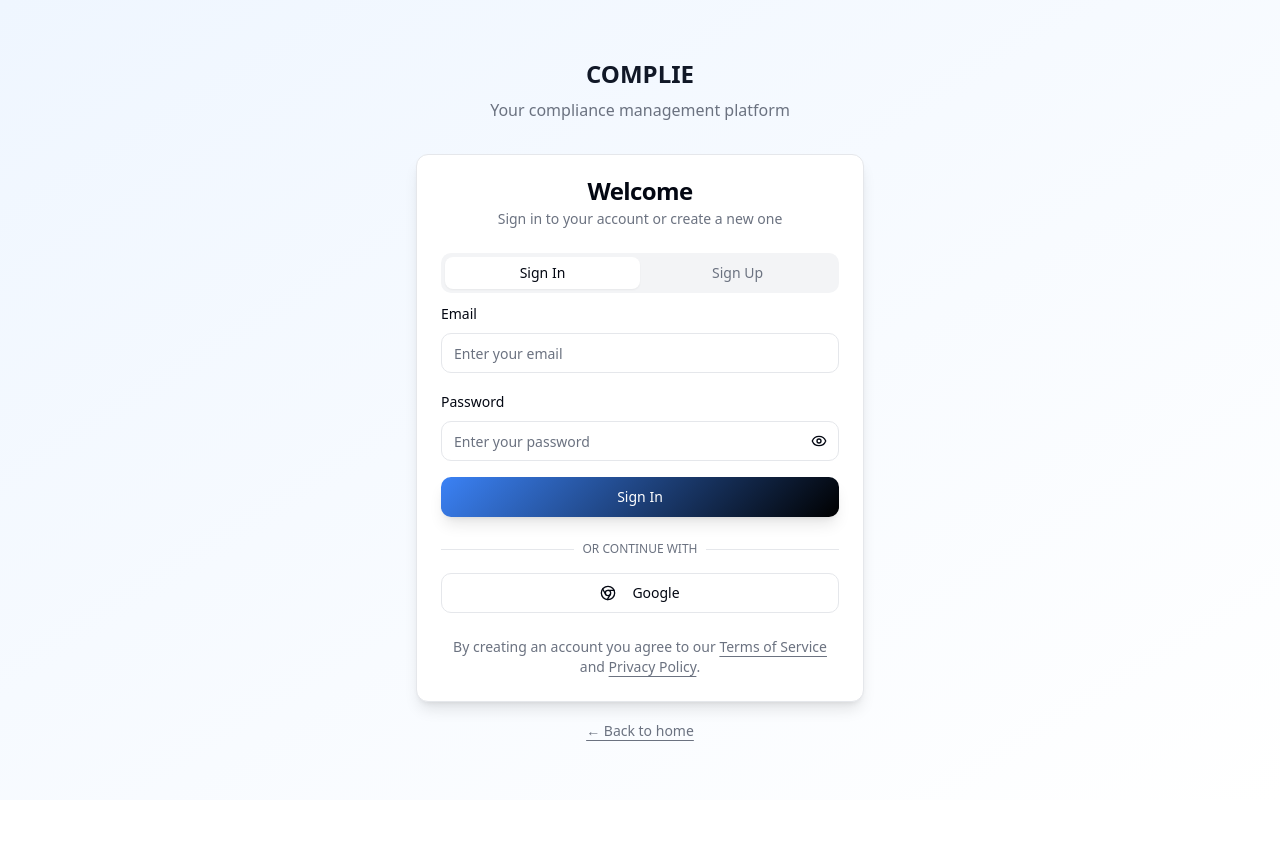
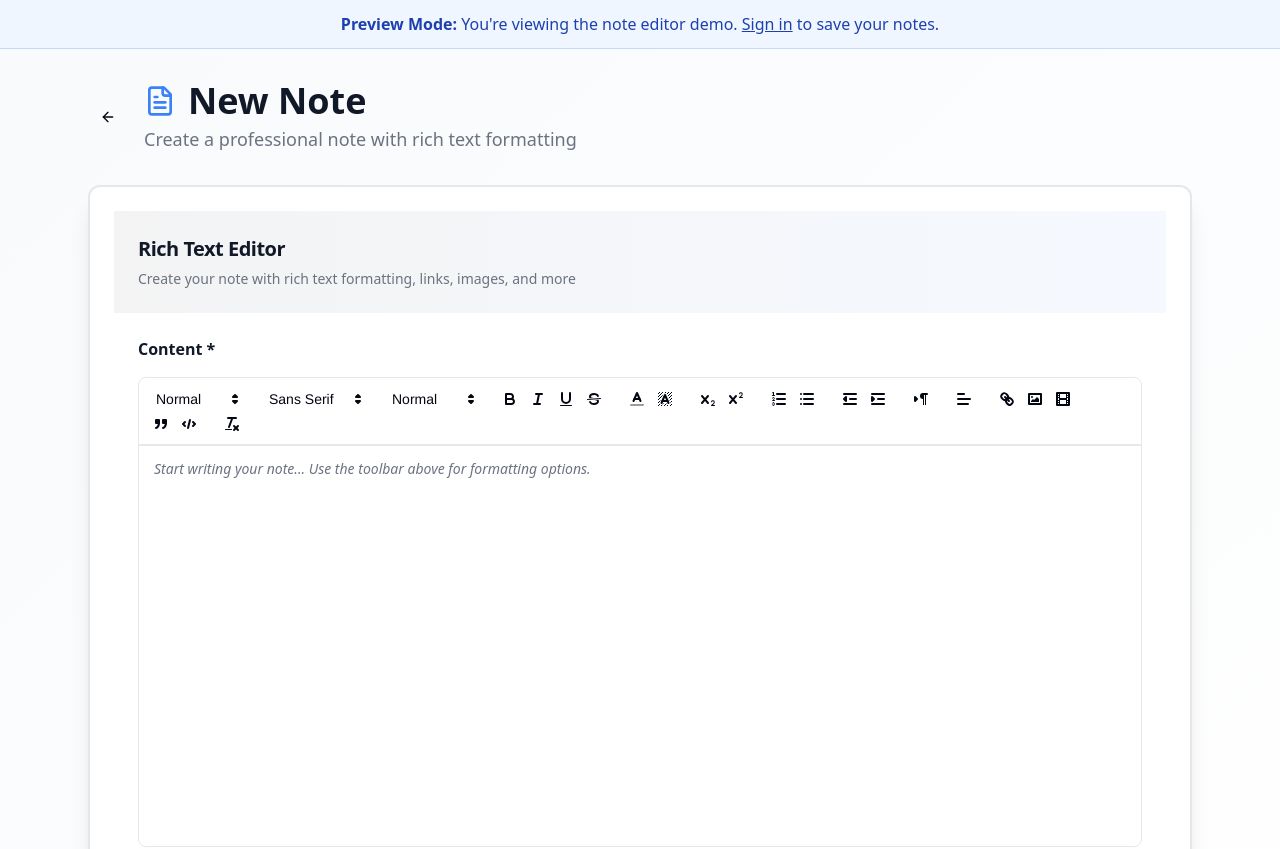
Before and after one commit to Complieio/compile-starter-kit, a React (Vite) app: page /notes/new in a window 1280 px wide. Before the commit this address led to /auth. Shown: the top 849 px of the page. Before the commit the page ends 800 px from the top, so only its background shows below. Built offline with nearby package versions, Linux system fonts and the light colour scheme; the HTML template or start-up script is replaced by a standard one.

Commit message:
Make Notes public for preview

```diff
--- a/src/App.tsx
+++ b/src/App.tsx
@@ -70,11 +70,12 @@ const App = () => (
             <Route path="/checklists" element={<AppLayout />}>
               <Route index element={<Checklists />} />
             </Route>
-            <Route path="/notes" element={<AppLayout />}>
-              <Route index element={<Notes />} />
-              <Route path="new" element={<NoteEditor />} />
-              <Route path=":id/edit" element={<NoteEditor />} />
-            </Route>
+
+            {/* Temporarily public Notes routes for preview */}
+            <Route path="/notes" element={<Notes />} />
+            <Route path="/notes/new" element={<NoteEditor />} />
+            <Route path="/notes/:id/edit" element={<NoteEditor />} />
+
             <Route path="/chatbot" element={<AppLayout />}>
               <Route index element={<Chatbot />} />
             </Route>
--- a/src/pages/notes/NoteEditor.tsx
+++ b/src/pages/notes/NoteEditor.tsx
@@ -138,7 +138,15 @@ const NoteEditor = () => {
 
   const handleSubmit = async (e: React.FormEvent) => {
     e.preventDefault();
-    if (!user) return;
+
+    if (!user) {
+      toast({
+        title: "Sign in required",
+        description: "Please sign in to save notes.",
+        variant: "destructive",
+      });
+      return;
+    }
 
     if (!formData.content.trim()) {
       toast({
@@ -217,6 +225,15 @@ const NoteEditor = () => {
 
   return (
     <div className="min-h-screen bg-gradient-to-br from-slate-50 to-white">
+      {!user && (
+        <div className="bg-blue-50 border-b border-blue-200 px-6 py-3">
+          <div className="container mx-auto max-w-6xl">
+            <p className="text-blue-800 text-center">
+              <strong>Preview Mode:</strong> You're viewing the note editor demo. <a href="/auth" className="underline hover:no-underline">Sign in</a> to save your notes.
+            </p>
+          </div>
+        </div>
+      )}
       <div className="container mx-auto px-6 py-8 max-w-6xl">
         {/* Header */}
         <div className="flex items-center gap-4 mb-8">
--- a/src/pages/notes/Notes.tsx
+++ b/src/pages/notes/Notes.tsx
@@ -70,7 +70,21 @@ const Notes = () => {
   const { data: notes = [], isLoading } = useQuery({
     queryKey: ['notes'],
     queryFn: async () => {
-      if (!user) return [];
+      if (!user) {
+        // Return demo notes for preview
+        return [
+          {
+            id: 'demo-1',
+            content: '<h2><strong>Welcome to Notes!</strong></h2><p>This is a demo note showing the rich text capabilities. You can format text with <strong>bold</strong>, <em>italic</em>, and <u>underline</u>.</p><ul><li>Create bulleted lists</li><li>Add numbered lists</li><li>Insert links and images</li></ul><p>Sign in to create your own notes!</p>',
+            created_at: new Date().toISOString(),
+            updated_at: new Date().toISOString(),
+            project_id: null,
+            client_id: null,
+            user_id: 'demo',
+            private: true
+          }
+        ] as Note[];
+      }
 
       const { data, error } = await supabase
         .from('notes')
@@ -81,16 +95,20 @@ const Notes = () => {
       if (error) throw error;
       return data as Note[];
     },
-    enabled: !!user,
+    enabled: true, // Always enabled now
   });
 
   const deleteMutation = useMutation({
     mutationFn: async (noteId: string) => {
+      if (!user) {
+        throw new Error("Please sign in to delete notes");
+      }
+
       const { error } = await supabase
         .from('notes')
         .delete()
         .eq('id', noteId)
-        .eq('user_id', user?.id);
+        .eq('user_id', user.id);
 
       if (error) throw error;
     },
@@ -115,6 +133,15 @@ const Notes = () => {
   );
 
   const handleDelete = (noteId: string) => {
+    if (!user) {
+      toast({
+        title: "Sign in required",
+        description: "Please sign in to delete notes.",
+        variant: "destructive",
+      });
+      return;
+    }
+
     if (confirm('Are you sure you want to delete this note? This action cannot be undone.')) {
       deleteMutation.mutate(noteId);
     }
@@ -153,6 +180,15 @@ const Notes = () => {
 
   return (
     <div className="min-h-screen bg-gradient-to-br from-slate-50 to-white">
+      {!user && (
+        <div className="bg-blue-50 border-b border-blue-200 px-6 py-3">
+          <div className="container mx-auto max-w-7xl">
+            <p className="text-blue-800 text-center">
+              <strong>Preview Mode:</strong> You're viewing a demo. <a href="/auth" className="underline hover:no-underline">Sign in</a> to create and manage your own notes.
+            </p>
+          </div>
+        </div>
+      )}
       <div className="container mx-auto px-6 py-8 max-w-7xl">
         {/* Header */}
         <div className="mb-8">
```
